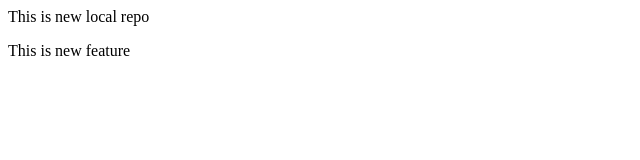
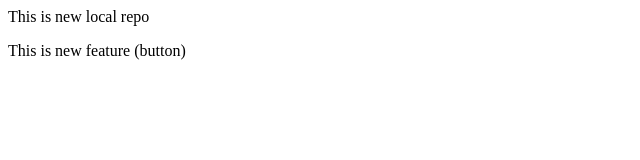
Before and after one commit to shubham-hire/localrepo, a plain HTML site: page index.html in a window 1280 px wide. Shown: the full height of the page, 0-640 px from the left. Drawn offline with Linux system fonts and the light colour scheme.

Commit message:
add button

```diff
--- a/index.html
+++ b/index.html
@@ -1,2 +1,2 @@
 <p>This is new local repo</p>
-<p>This is new feature</p>
+<p>This is new feature (button)</p>
```
